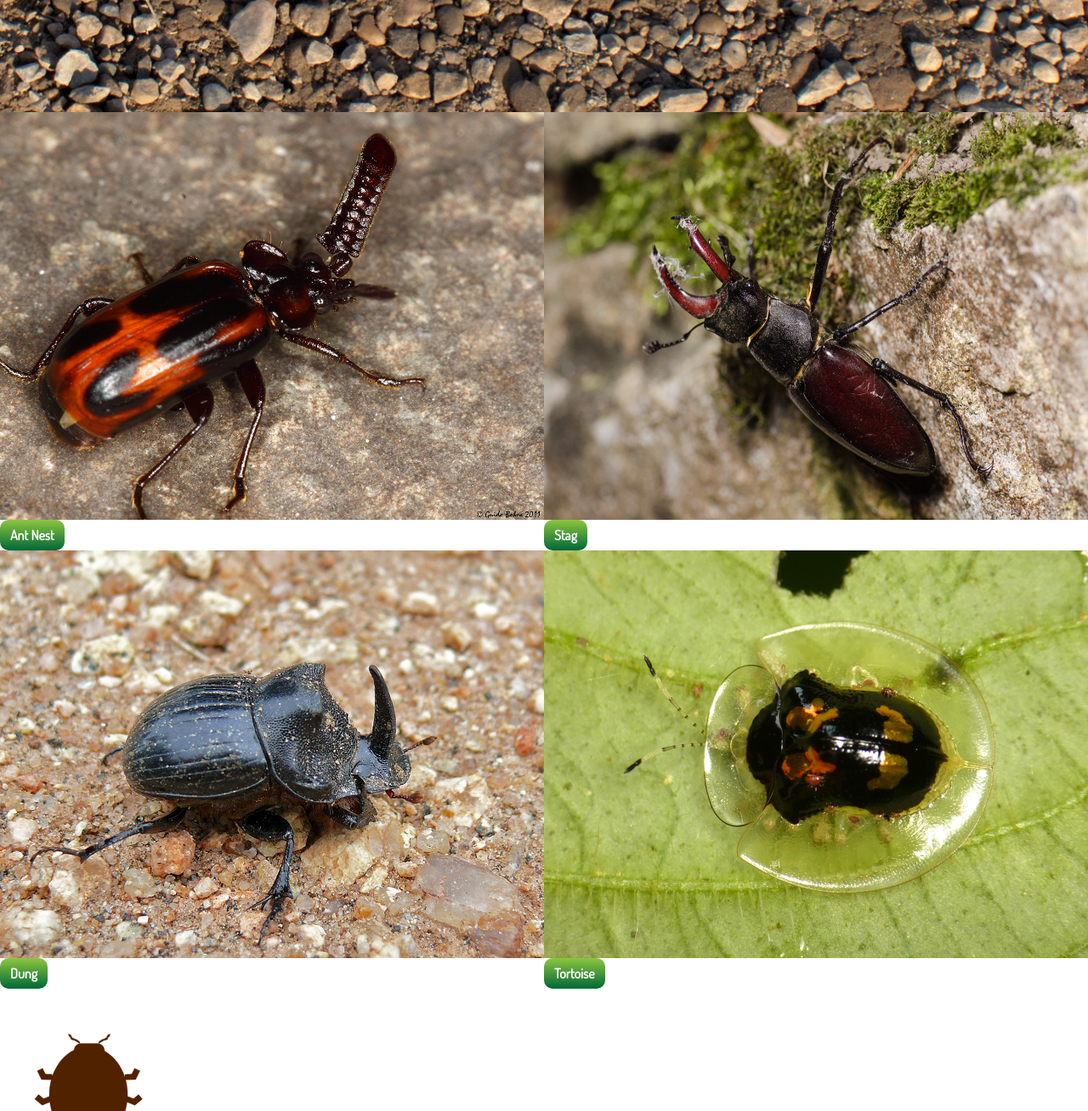
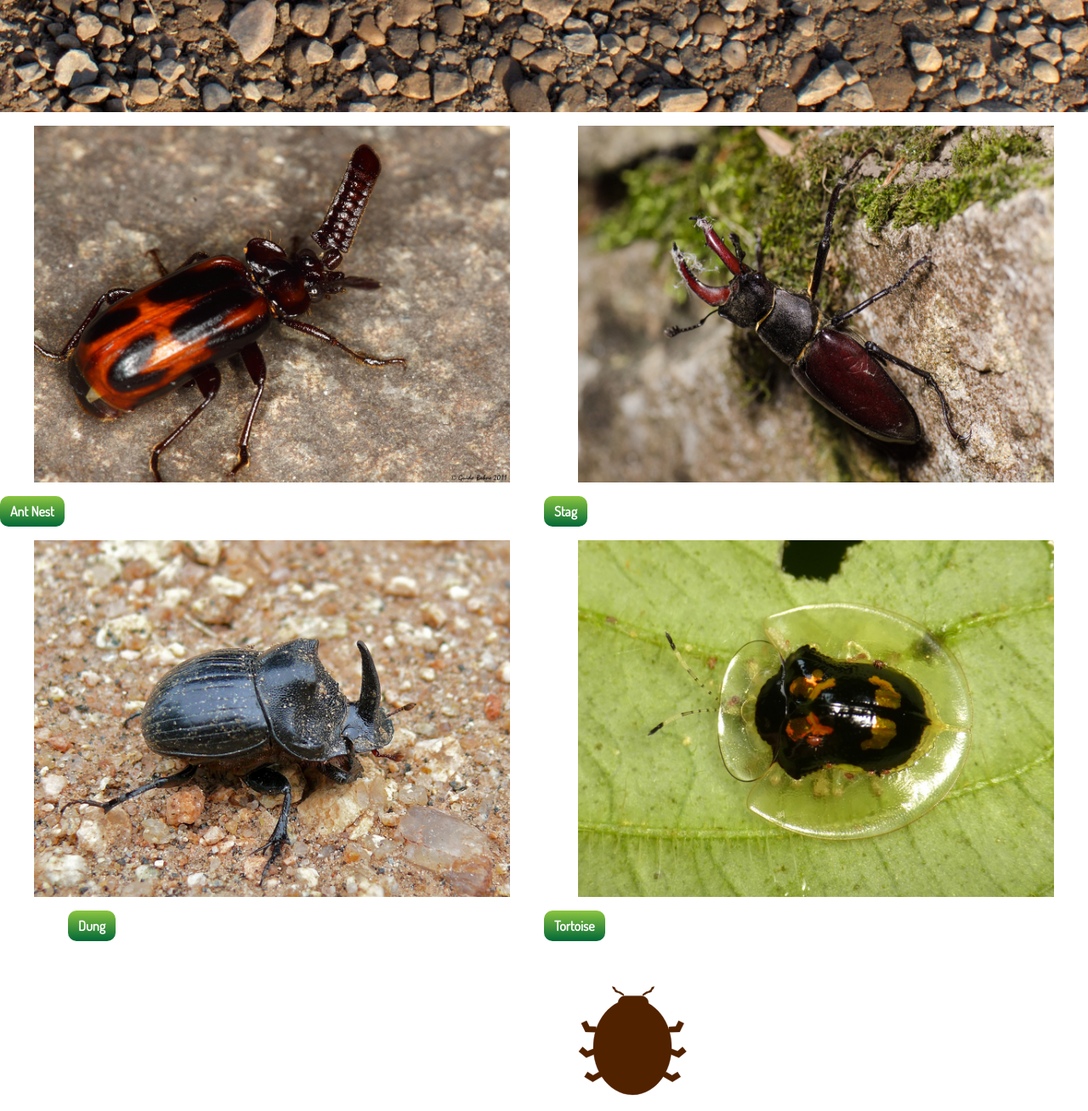
Before and after one commit to kaybow/dsn1674-assignment-7, a plain HTML site: page dsn1674-assignment-7/index.html in a window 1280 px wide. Shown: the part 980-2288 px from the top of the page at 85% size. Drawn offline with Linux system fonts and the light colour scheme.

Commit message:
Put images inside figures

```diff
--- a/dsn1674-assignment-7/css/main.css
+++ b/dsn1674-assignment-7/css/main.css
@@ -74,7 +74,7 @@ p {
 	bottom: 3em;
 	width: 100%;
 	font-size: 2rem;
-	padding-bottom: 5em;
+	padding-bottom: 4em;
 }
 
 .nest {
--- a/dsn1674-assignment-7/index.html
+++ b/dsn1674-assignment-7/index.html
@@ -27,23 +27,31 @@
 	</div>
 
 	<main>
-		<div class="nest" >
-			<img id="ant-nest-beetle" src="images/ant-nest-beetle.jpg" alt="Image of an Ant Nest Beetle">
+		<div class="nest">
+			<figure>
+				<img id="ant-nest-beetle" src="images/ant-nest-beetle.jpg" alt="Image of an Ant Nest Beetle">
+			</figure>
 			<a class="antbtn" href= "#">Ant Nest</a>
 		</div>
 
-			<div class="stag" >
-		<img id="stag-beetle" src="images/stag-beetle.jpg" alt="Image of a Stag Beetle">
+			<div class="stag">
+				<figure>
+					<img id="stag-beetle" src="images/stag-beetle.jpg" alt="Image of a Stag Beetle">
+				</figure>
 			<a class="stagbtn" href= "#">Stag</a>
 			</div>
 
-			<div class="dung" >
-		<img id="dung-beetle" src="images/dung-beetle.jpg" alt="Image of a Dung Beetle">
+			<div class="dung">
+				<figure>
+					<img id="dung-beetle" src="images/dung-beetle.jpg" alt="Image of a Dung Beetle">
+				<figure>
 			<a class="dungbtn" href= "#">Dung</a>
 			</div>
 
-			<div class="tort" >
-		<img id="tortoise-beetle" src="images/tortoise-beetle.jpg" alt"Image of a Tortoise Beetle">
+			<div class="tort">
+				<figure>
+					<img id="tortoise-beetle" src="images/tortoise-beetle.jpg" alt"Image of a Tortoise Beetle">
+				</figure>
 			<a class="tortbtn" href= "#">Tortoise</a>
 			</div>
 	</main>
```
